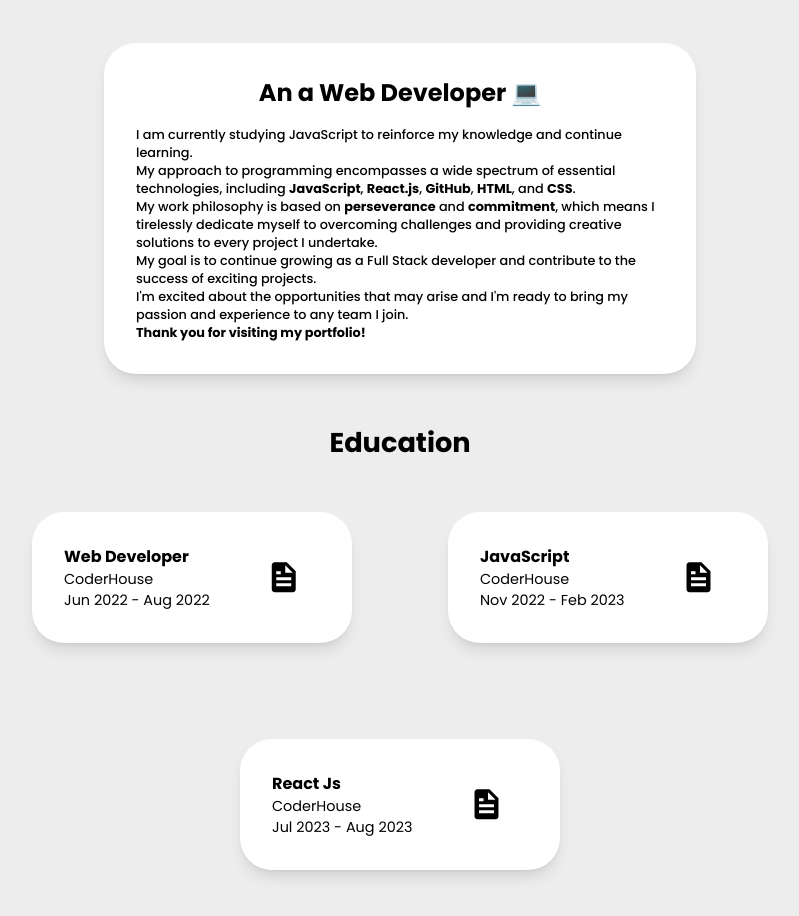
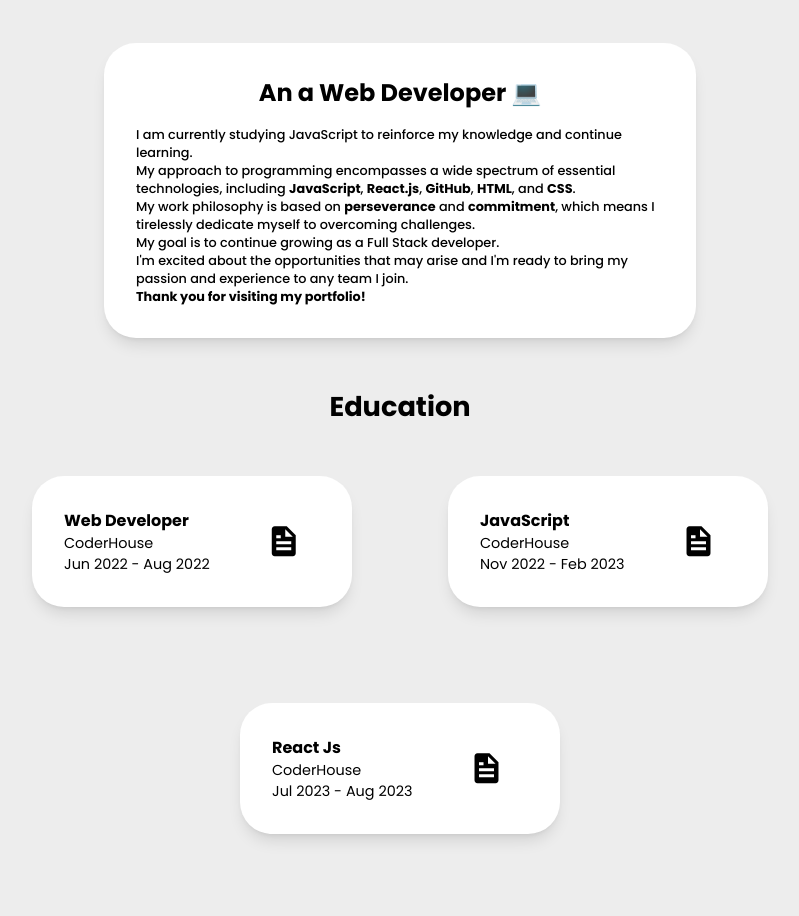
Before and after one commit to tomasbianco09/Portfolio, a React (Vite) app: page / in a window 1280 px wide. Shown: the part 1000-1916 px from the top of the page, without its empty margins (240-1039 px from the left). Built offline with nearby package versions, Linux system fonts and the light colour scheme.

Commit message:
Second update from texts

```diff
--- a/src/components/About/About.jsx
+++ b/src/components/About/About.jsx
@@ -15,8 +15,8 @@ function About() {
                     <p>
                     I am currently studying JavaScript to reinforce my knowledge and continue learning.<br />
                     My approach to programming encompasses a wide spectrum of essential technologies, including <span>JavaScript</span>, <span>React.js</span>, <span>GitHub</span>, <span>HTML</span>, and <span>CSS</span>. <br />
-                    My work philosophy is based on <span>perseverance</span> and <span>commitment</span>, which means I tirelessly dedicate myself to overcoming challenges and providing creative solutions to every project I undertake. <br />
-                    My goal is to continue growing as a Full Stack developer and contribute to the success of exciting projects. <br />
+                    My work philosophy is based on <span>perseverance</span> and <span>commitment</span>, which means I tirelessly dedicate myself to overcoming challenges. <br />
+                    My goal is to continue growing as a Full Stack developer. <br />
                     I'm excited about the opportunities that may arise and I'm ready to bring my passion and experience to any team I join. <br />
                     <span>Thank you for visiting my portfolio!</span>
                     </p>
```
